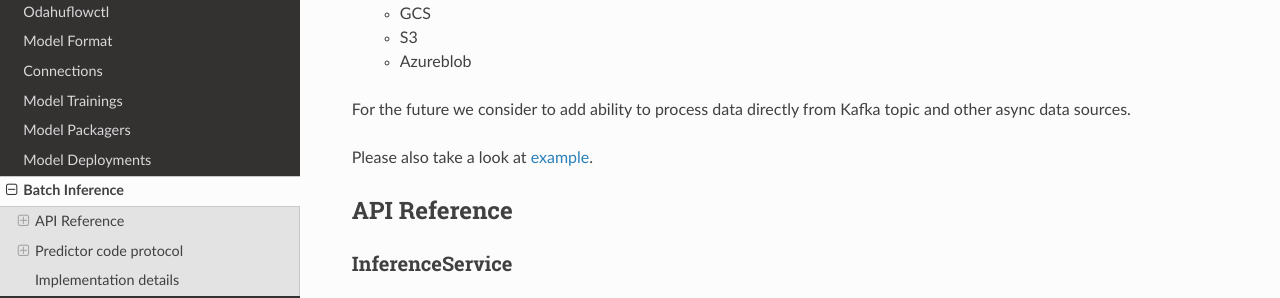
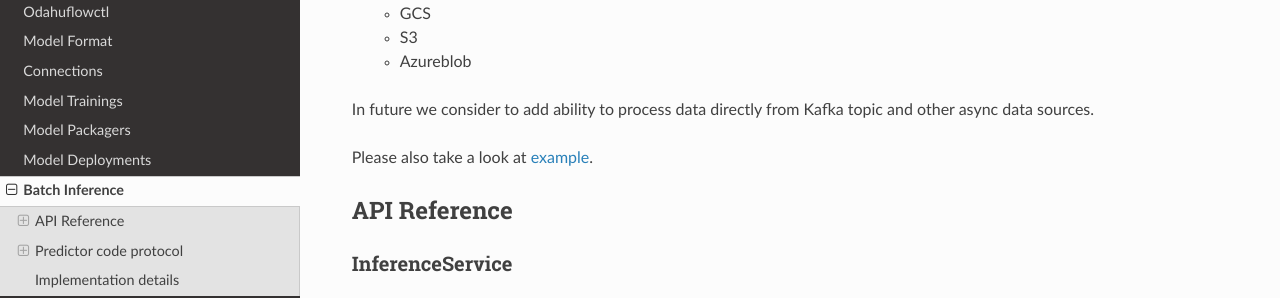
Before and after one commit to odahu/odahu-docs, a Sphinx documentation site: the page built from source/ref_batch.rst, in a window 1280 px wide and 900 px high. Shown: the part 350-648 px from the top of the window. Built offline with Sphinx 7.4.7 and the Read the Docs theme 2.0.0, drawn with Linux system fonts in a browser that asks for light colours; formulas are drawn with MathJax 3.

Commit message:
Update source/ref_batch.rst
Co-authored-by: keshamin <keshamin@mail.ru>

```diff
--- a/source/ref_batch.rst
+++ b/source/ref_batch.rst
@@ -16,7 +16,7 @@ Currently Batch Inference supports next ways to delivery data for forecasting:
   - S3
   - Azureblob
 
-For the future we consider to add ability to process data directly from Kafka topic and other async data sources.
+In future we consider to add ability to process data directly from Kafka topic and other async data sources.
 
 Please also take a look at `example <https://github.com/odahu/odahu-examples/tree/feat/batch-inference-example/batch-inference>`_.
 
```
